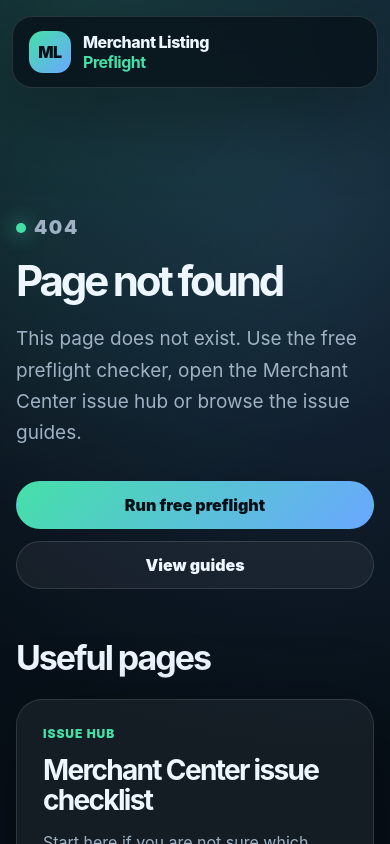
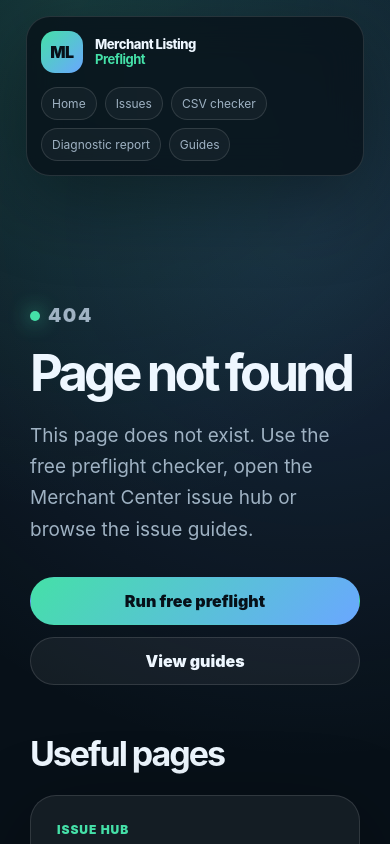
Before and after one commit to andrewvazhnovski-dev/-merchant-listing-preflight, a React (Vite) app: page / in a window 390 px wide. Shown: the top 844 px of the page. Built offline with nearby package versions, Linux system fonts and the light colour scheme.

Commit message:
Improve mobile layout

```diff
--- a/src/App.css
+++ b/src/App.css
@@ -1897,3 +1897,108 @@
     padding: 24px;
   }
 }
+
+@media (max-width: 980px) {
+  .header {
+    flex-wrap: wrap;
+    gap: 14px;
+    align-items: flex-start;
+  }
+
+  .nav {
+    order: 3;
+    width: 100%;
+    display: flex;
+    flex-wrap: wrap;
+    justify-content: flex-start;
+    gap: 10px 14px;
+  }
+
+  .nav a {
+    font-size: 13px;
+  }
+
+  .header-cta {
+    margin-left: auto;
+  }
+}
+
+@media (max-width: 640px) {
+  .page {
+    padding-inline: 14px;
+  }
+
+  .header {
+    padding: 14px;
+    border-radius: 24px;
+  }
+
+  .logo {
+    max-width: 190px;
+  }
+
+  .logo span:last-child {
+    font-size: 13px;
+    line-height: 1.15;
+  }
+
+  .logo-mark {
+    width: 42px;
+    height: 42px;
+    min-width: 42px;
+  }
+
+  .header-cta {
+    width: 100%;
+    justify-content: center;
+    text-align: center;
+  }
+
+  .nav {
+    gap: 8px;
+  }
+
+  .nav a {
+    padding: 8px 10px;
+    border: 1px solid var(--border);
+    border-radius: 999px;
+    background: rgba(255, 255, 255, 0.04);
+    font-size: 12px;
+  }
+
+  .hero-actions,
+  .featured-guides-footer {
+    width: 100%;
+  }
+
+  .btn {
+    width: 100%;
+    justify-content: center;
+    text-align: center;
+  }
+
+  .content-hero h1,
+  .hero h1 {
+    font-size: clamp(42px, 13vw, 64px);
+  }
+
+  .section-heading,
+  .order-heading {
+    grid-template-columns: 1fr;
+  }
+
+  .article-cta {
+    grid-template-columns: 1fr;
+  }
+
+  .footer {
+    flex-direction: column;
+    align-items: flex-start;
+    gap: 12px;
+  }
+
+  .footer-links {
+    flex-wrap: wrap;
+    justify-content: flex-start;
+  }
+}
```
